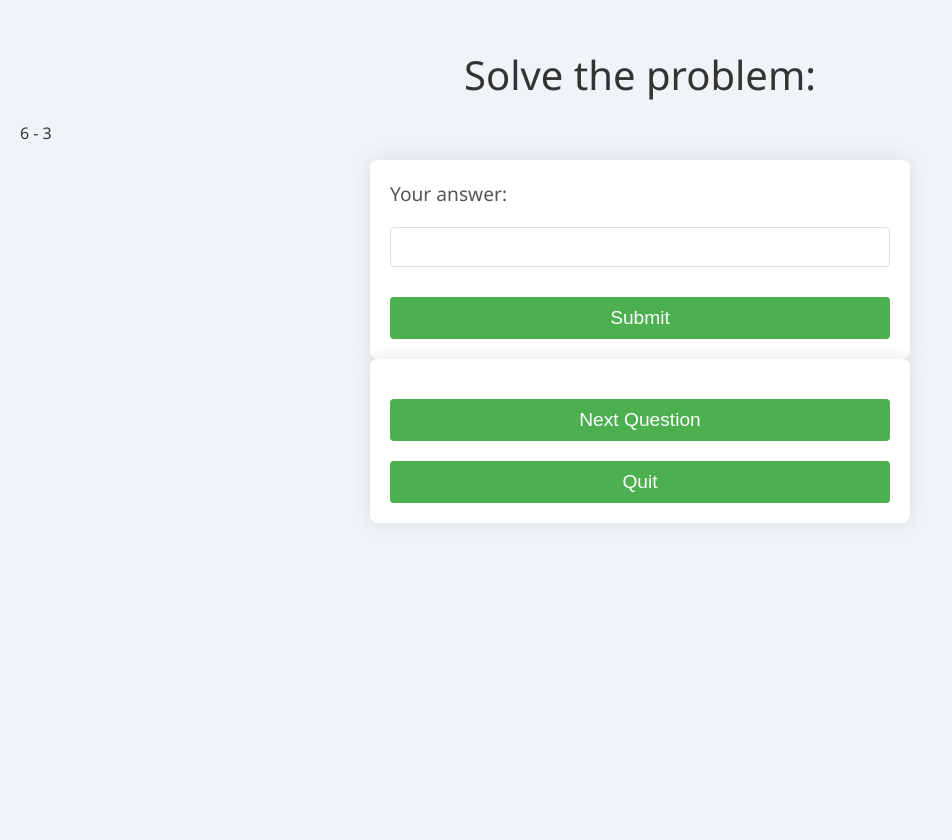
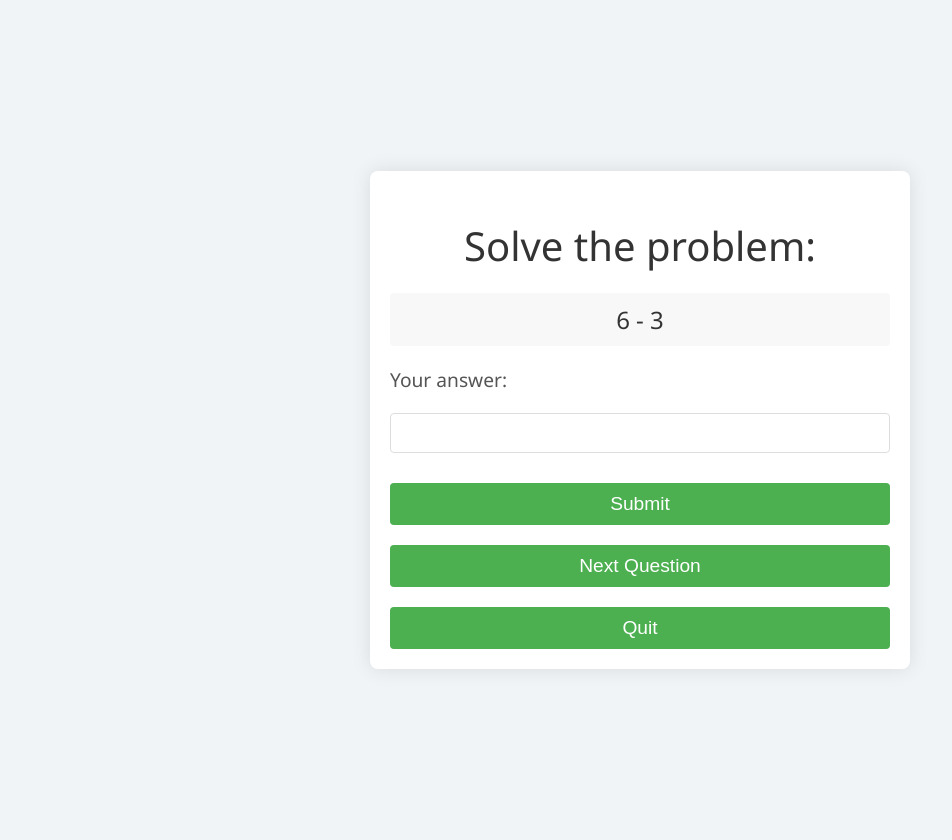
Before and after one commit to MoeAbdel04/CTS-285, a Flask app: page /generate_problem in a window 1280 px wide. Shown: the whole page, without its empty margins (0-952 px from the left). Before the commit the page ends 523 px from the top, so only its background shows below. Run offline with Flask 3, Linux system fonts and the light colour scheme.

Commit message:
fixed question text location

```diff
--- a/dataman/static/css/style.css
+++ b/dataman/static/css/style.css
@@ -22,6 +22,21 @@ body {
     padding: var(--base-padding);
     color: var(--font-color);
     transition: background-color var(--transition-duration) ease-in-out;
+    display: flex;
+    justify-content: center;
+    align-items: center;
+    min-height: 100vh;
+}
+
+.container {
+    max-width: 500px;
+    width: 100%;
+    margin: 0 auto;
+    padding: var(--base-padding);
+    background-color: #fff;
+    border-radius: 8px;
+    box-shadow: var(--box-shadow);
+    animation: fadeInUp var(--transition-duration) ease-out;
 }
 
 h1, h2 {
@@ -40,15 +55,13 @@ h2 {
     font-size: 1.8rem;
 }
 
-/* Center Content */
-form, table {
-    max-width: 500px;
-    margin: 0 auto;
-    padding: var(--base-padding);
-    background-color: #fff;
-    border-radius: 8px;
-    box-shadow: var(--box-shadow);
-    animation: fadeInUp var(--transition-duration) ease-out;
+.problem {
+    font-size: 1.5rem;
+    text-align: center;
+    margin-bottom: var(--base-margin);
+    padding: 10px;
+    background-color: #f8f8f8;
+    border-radius: 4px;
 }
 
 label {
@@ -168,3 +181,9 @@ form > div {
     margin-top: -10px;
     margin-bottom: 10px;
 }
+
+.feedback {
+    text-align: center;
+    font-weight: bold;
+    margin-bottom: var(--base-margin);
+}
--- a/dataman/templates/result.html
+++ b/dataman/templates/result.html
@@ -7,10 +7,11 @@
     <link rel="stylesheet" href="{{ url_for('static', filename='css/style.css') }}">
 </head>
 <body>
+    <div class="container">
         <h1>Solve the problem:</h1>
-    <p>{{ problem }}</p>
+        <div class="problem">{{ problem }}</div>
         {% if feedback %}
-        <p>{{ feedback }}</p>
+            <p class="feedback">{{ feedback }}</p>
         {% endif %}
         <form action="/check_answer" method="POST">
             <label for="answer">Your answer:</label>
@@ -22,5 +23,6 @@
             <button type="submit" name="next" value="Next Question">Next Question</button>
             <button type="submit" name="quit" value="Quit">Quit</button>
         </form>
+    </div>
 </body>
 </html>
```
Lines whose indentation alone changed are shown as unchanged.
